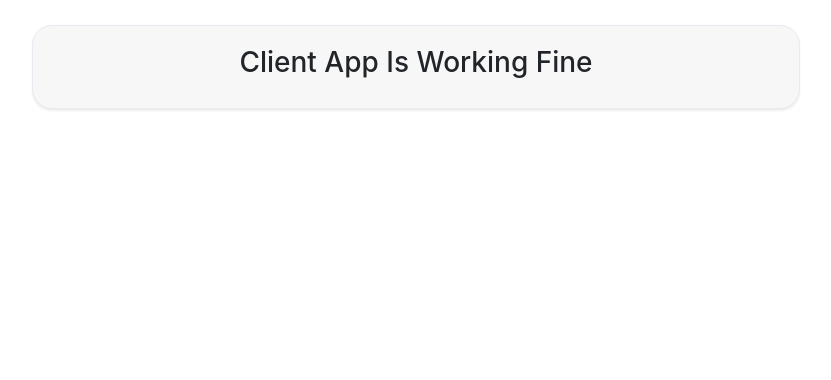
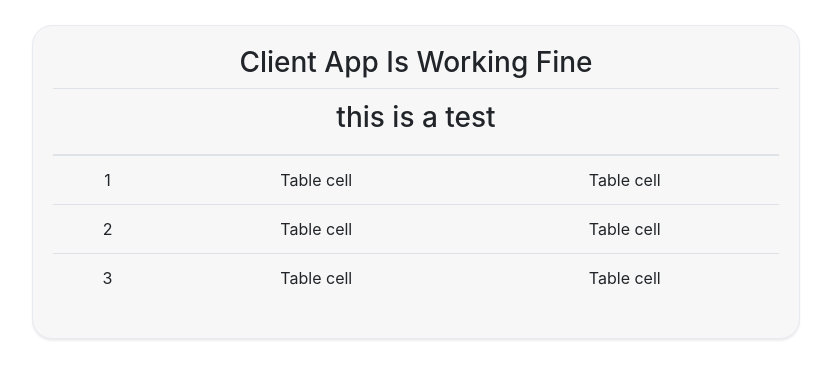
Before and after one commit to mohamedzaki02/challange, a React (Create React App) app in the folder client/: page / in a window 1280 px wide. Shown: the top 380 px of the page, without its empty margins (224-1055 px from the left). Built offline with nearby package versions, Linux system fonts and the light colour scheme; no server answers.

Commit message:
handle callback mistake in customers query

```diff
--- a/client/src/app/App.js
+++ b/client/src/app/App.js
@@ -3,6 +3,7 @@ import axios from 'axios';
 import './App.css';
 import 'bootstrap/dist/css/bootstrap.min.css';
 import Customer from '../components/customer/customer';
+import Table from 'react-bootstrap/Table';
 
 import socketIOClient from 'socket.io-client';
 
@@ -41,11 +42,63 @@ class App extends Component {
     return (
       <div className="App">
         <h3>Client App Is Working Fine</h3>
-        {
+        {/* {
           this.state.customers.forEach(customer =>
             <Customer name={customer.fullName} address={customer.address}></Customer>
           )
-        }
+        } */}
+
+
+
+        <div>
+          <Table responsive="sm">
+            <thead>
+              <tr>
+                <th colSpan="3">
+                  <div>
+                      <h3>this is a test</h3>
+                  </div>
+                </th>
+
+              </tr>
+            </thead>
+            <tbody>
+              <tr>
+                <td>1</td>
+                <td>Table cell</td>
+                <td>Table cell</td>
+
+              </tr>
+              <tr>
+                <td>2</td>
+                <td>Table cell</td>
+                <td>Table cell</td>
+
+              </tr>
+              <tr>
+                <td>3</td>
+                <td>Table cell</td>
+                <td>Table cell</td>
+
+              </tr>
+            </tbody>
+          </Table>
+
+        </div>
+
+
+
+
+
+
+
+
+
+
+
+
+
+
       </div>
     );
   }
```
Also changed, not shown: 1 other file (tests, documents, lock files or other folders).
